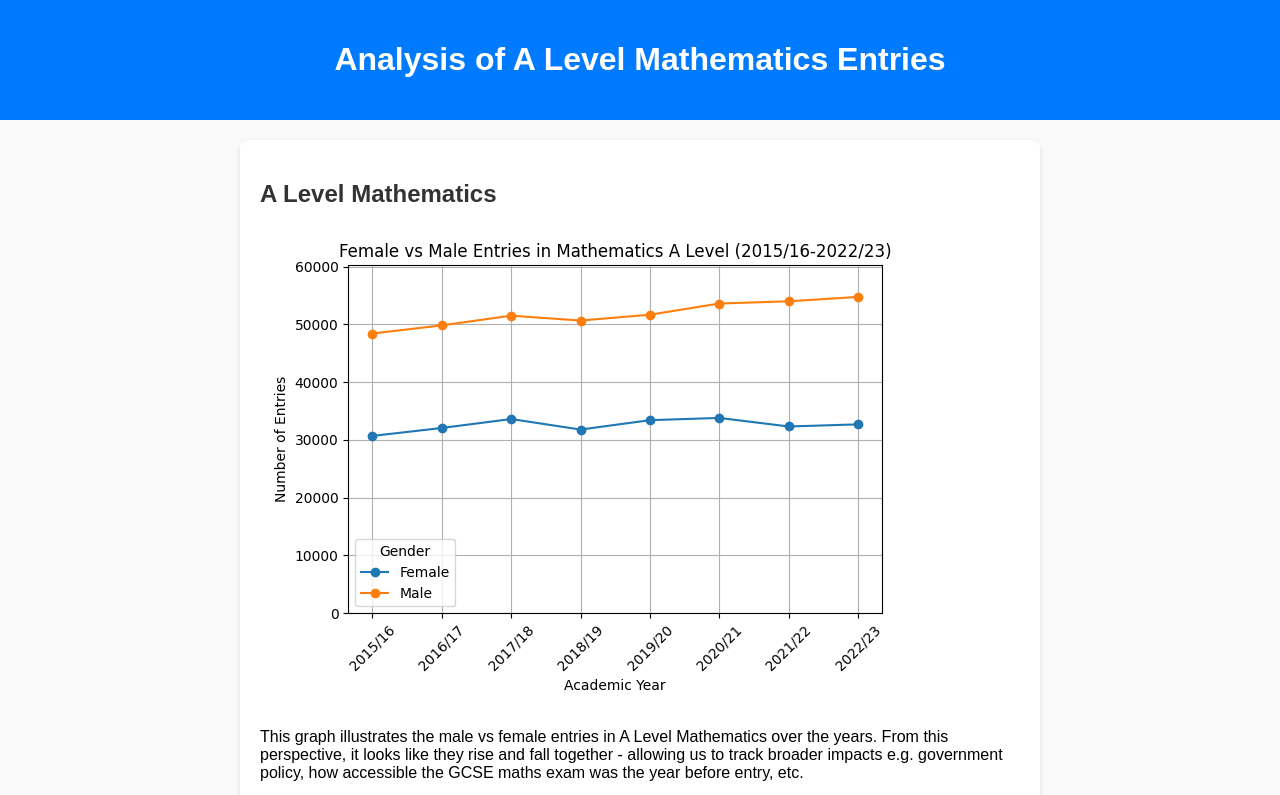
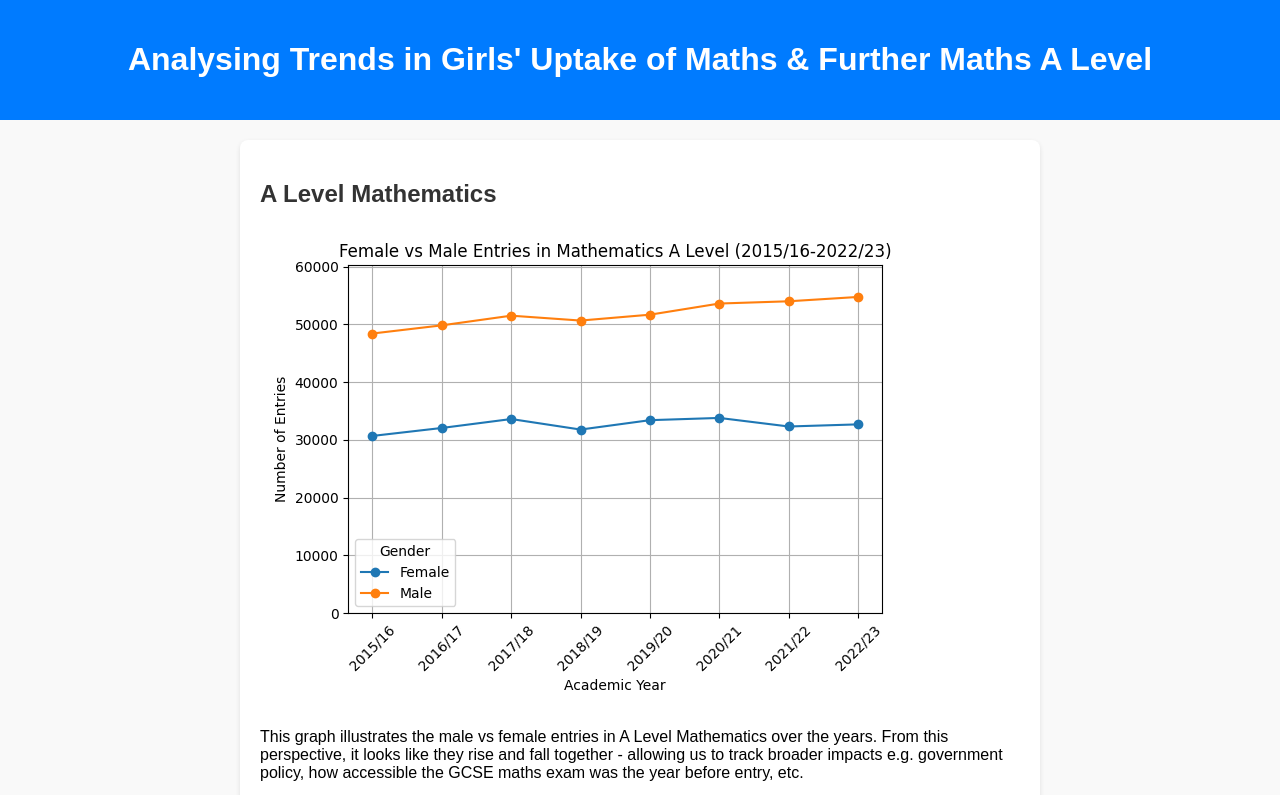
Before and after one commit to graceg2000/graceg2000.github.io, a plain HTML site: page index.html in a window 1280 px wide. Shown: the top 795 px of the page. Drawn offline with Linux system fonts and the light colour scheme.

Commit message:
Update index.html

```diff
--- a/index.html
+++ b/index.html
@@ -9,7 +9,7 @@
 </head>
 <body>
     <header>
-        <h1>Analysis of A Level Mathematics Entries</h1>
+        <h1>Analysing Trends in Girls' Uptake of Maths & Further Maths A Level</h1>
     </header>
 
     <main>
```
